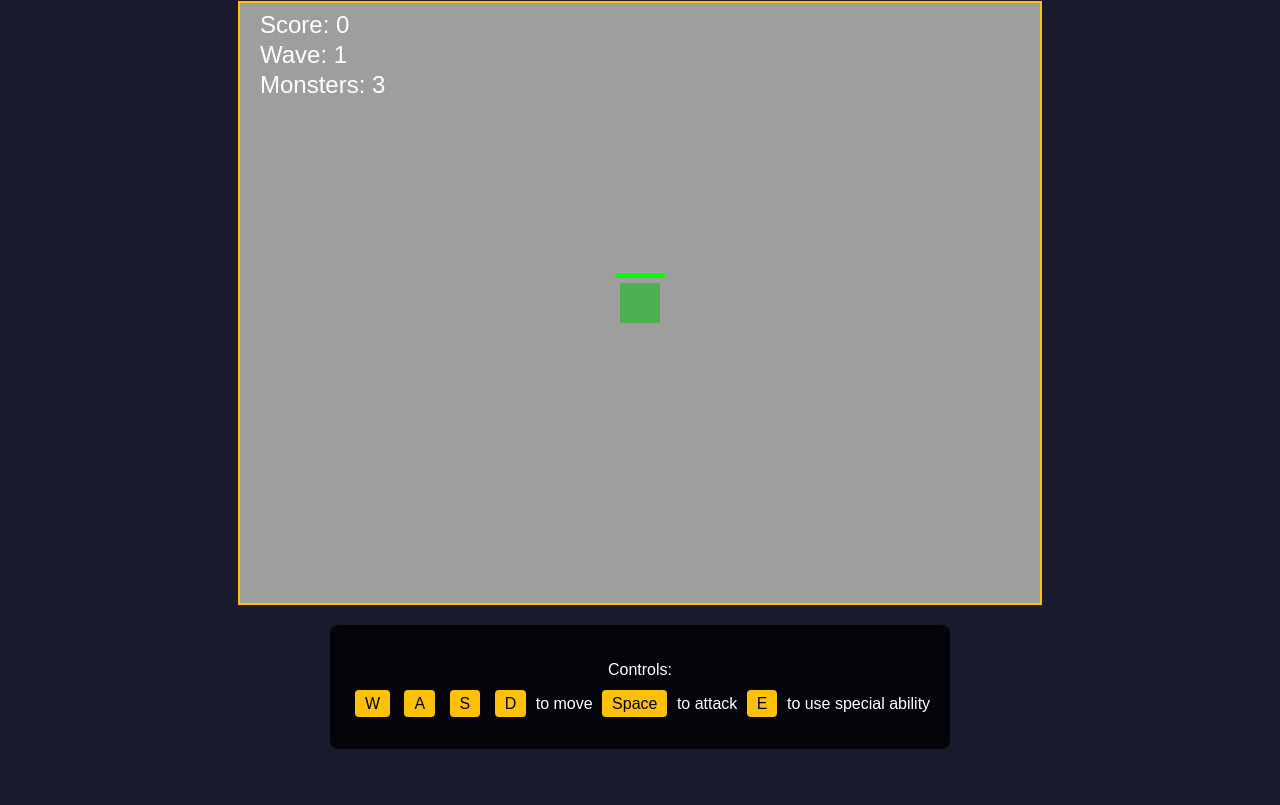
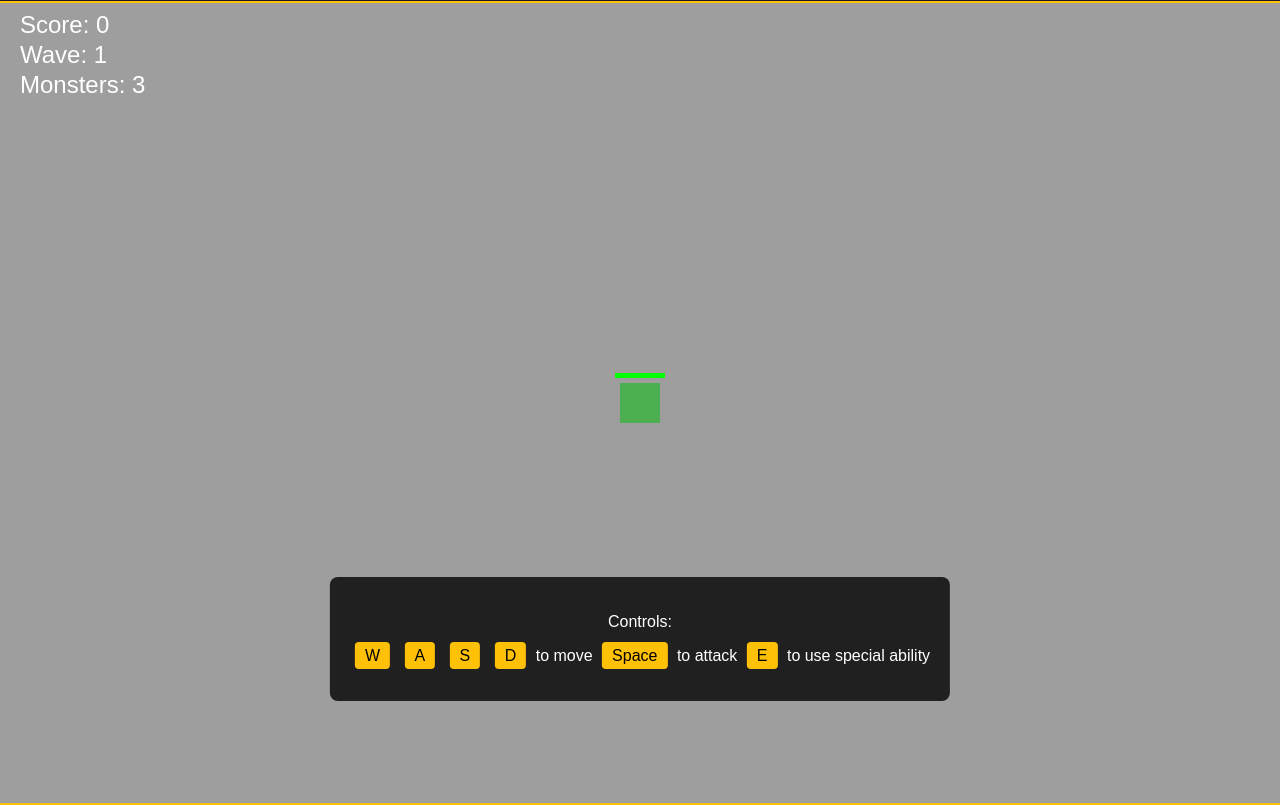
Before and after one commit to DaaanielTV/online-game-frontend, a plain HTML site: page games/action-games/monster-arena/index.html in a window 1280 px wide. Shown: the part 79-884 px from the top of the page. Before the commit the page ends 828 px from the top, so only its background shows below. Drawn offline with Linux system fonts and the light colour scheme.

Commit message:
A green square as the player that you can control with WASD or arrow keys Red/green/blue squares as different types of monsters that spawn and chase you A background image (if it loads successfully) Score, wave number, and monster count in the top-left corner Controls overlay at the bottom of the screen

```diff
--- a/games/action-games/monster-arena/game.js
+++ b/games/action-games/monster-arena/game.js
@@ -222,10 +222,21 @@ class MonsterArenaGame {
         this.monstersRemaining = 0;
         this.spawnTimer = 0;
         this.isGameOver = false;
+
+        // Add window resize handler
+        window.addEventListener('resize', () => this.handleResize());
         this.setup();
     }
 
+    handleResize() {
+        this.engine.canvas.width = window.innerWidth;
+        this.engine.canvas.height = window.innerHeight;
+    }
+
     async setup() {
+        // Set initial canvas size
+        this.handleResize();
+
         // Load background
         try {
             await this.assets.loadImage('background', '../../enemy/game-background.png');
--- a/games/action-games/monster-arena/index.html
+++ b/games/action-games/monster-arena/index.html
@@ -16,13 +16,20 @@
             background: #1a1a2e;
             color: #fff;
             font-family: Arial, sans-serif;
+            overflow: hidden;
         }
         canvas {
             border: 2px solid #FFC107;
             background: #000;
-            margin-bottom: 20px;
+            margin: 0;
+            width: 100vw;
+            height: 100vh;
         }
         .controls {
+            position: fixed;
+            bottom: 20px;
+            left: 50%;
+            transform: translateX(-50%);
             background: rgba(0, 0, 0, 0.8);
             padding: 20px;
             border-radius: 8px;
@@ -39,7 +46,7 @@
 </head>
 <body>
     <h1>Monster Arena</h1>
-    <canvas id="gameCanvas" width="800" height="600"></canvas>
+    <canvas id="gameCanvas"></canvas>
     <div class="controls">
         <p>Controls:</p>
         <p>
--- a/games/shared/engine.js
+++ b/games/shared/engine.js
@@ -2,15 +2,24 @@
 class GameEngine {
     constructor(canvasId) {
         this.canvas = document.getElementById(canvasId);
+        if (!this.canvas) {
+            throw new Error(`Canvas with id '${canvasId}' not found`);
+        }
         this.ctx = this.canvas.getContext('2d');
         this.entities = [];
         this.isRunning = false;
         this.lastTimestamp = 0;
+
+        // Make sure canvas is visible
+        this.canvas.style.display = 'block';
     }
 
     // Initialize the game engine
     init() {
         this.isRunning = true;
+        // Initial resize
+        this.resize();
+        // Start the game loop
         window.requestAnimationFrame((timestamp) => this.gameLoop(timestamp));
     }
 
@@ -61,8 +70,9 @@ class GameEngine {
 
     // Handle window resize
     resize() {
-        this.canvas.width = window.innerWidth;
-        this.canvas.height = window.innerHeight;
+        // Update canvas dimensions
+        this.canvas.width = this.canvas.clientWidth;
+        this.canvas.height = this.canvas.clientHeight;
     }
 
     // Stop game loop
```
